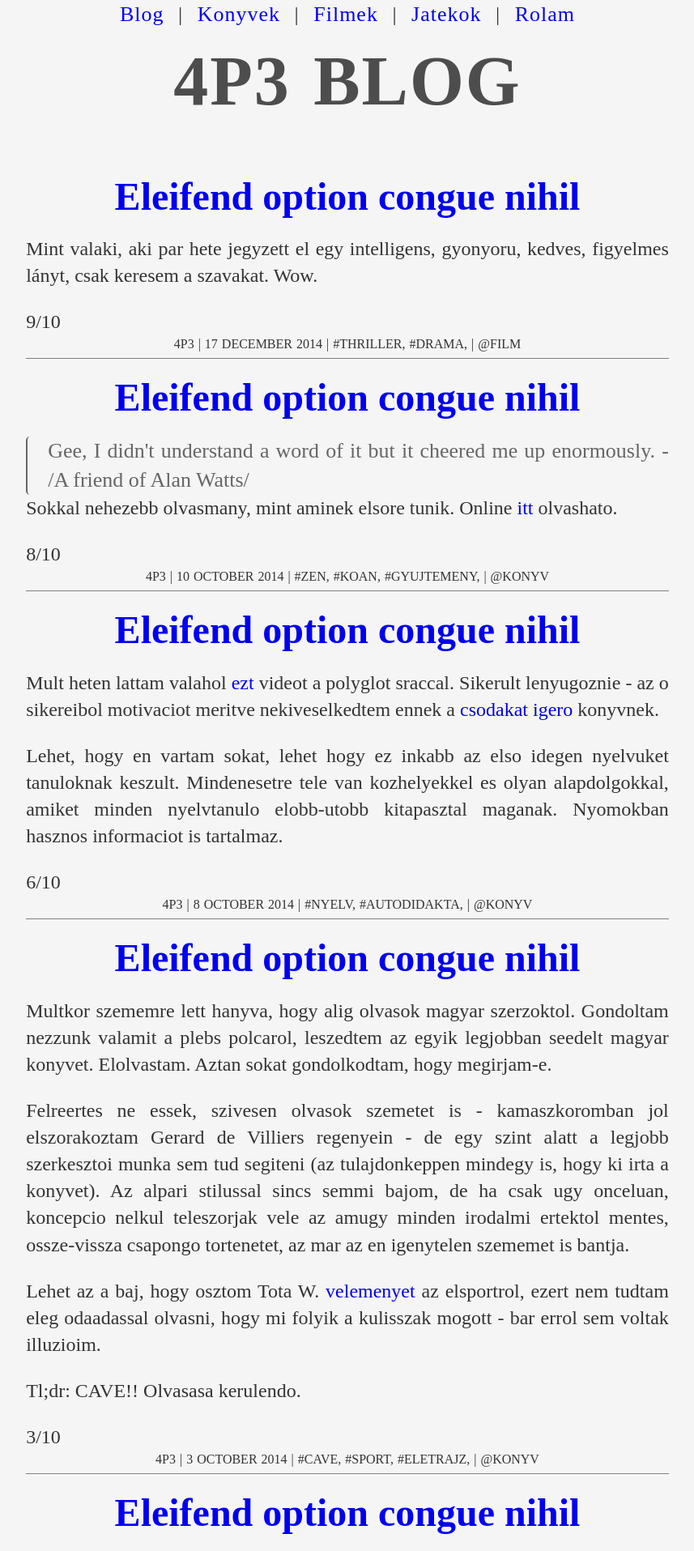
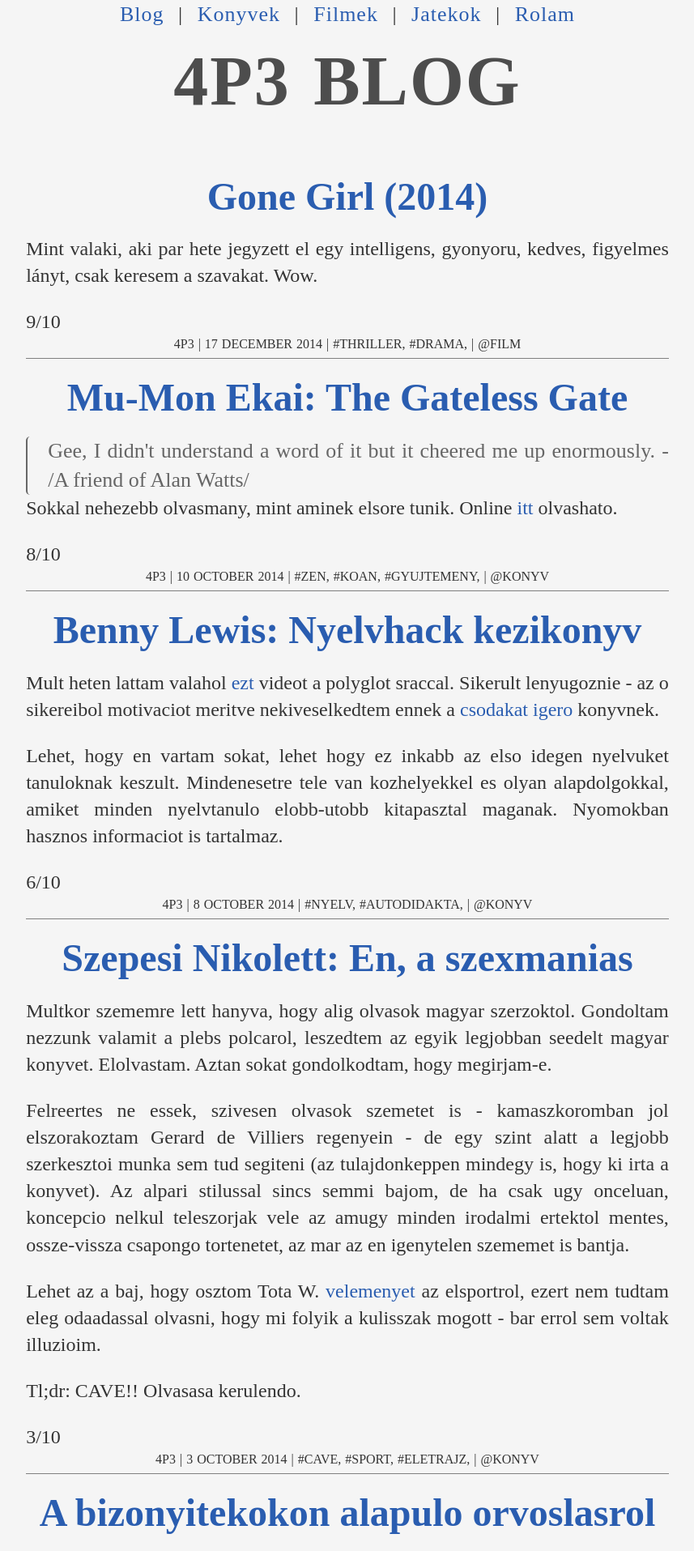
Before and after one commit to 4p3/4p3.github.io, a Jekyll site: the page built from index.html, in a window 1280 px wide. Shown: the top 1915 px of the page at 81% size, without its empty margins (211-1068 px from the left). Built offline with Jekyll 4.4.1, drawn with Linux system fonts in a browser that asks for light colours; Markdown is read by kramdown in place of the engine named in the settings; the list of posts is cut into pages by our own code; some of the changed text lies outside the part shown.

Commit message:
title quickfix and link color

```diff
--- a/css/index.css
+++ b/css/index.css
@@ -1,3 +1,7 @@
+a {
+  color:rgb(42, 93, 176);
+}
+
 body {
   background-color: rgb(245, 245, 245);
   font: 400 1.5em/1.38 calluna;
--- a/index.html
+++ b/index.html
@@ -3,7 +3,7 @@ title: 4p3 blog
 layout: default
 ---
 {% for page in paginator.posts %}
-    <div class="post-title"><a href="{{ page.url }}">Eleifend option congue nihil</a></div>
+    <div class="post-title"><a href="{{ page.url }}">{{ page.title }}</a></div>
     <div class="post-content">
       {{ page.content }}
     </div>
```
